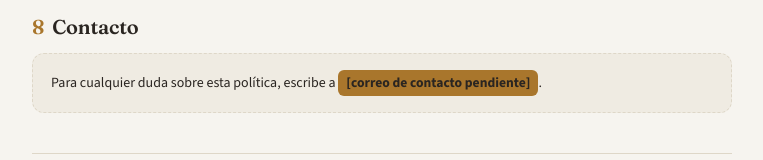
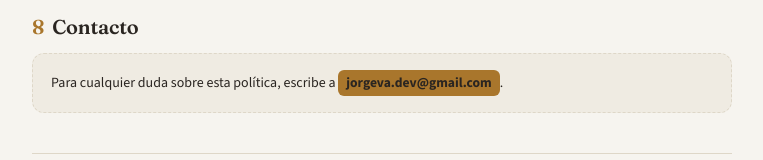
Before and after one commit to jorgeva-dev/maderapp-privacy, a plain HTML site: page index.html in a window 1280 px wide. Shown: the part 1874-2034 px from the top of the page, without its empty margins (258-1021 px from the left). Drawn offline with nearby package versions, Linux system fonts and the light colour scheme.

Commit message:
Add files via upload

```diff
--- a/index.html
+++ b/index.html
@@ -287,7 +287,7 @@
       <div class="contact-box">
         <p style="margin:0">
           Para cualquier duda sobre esta política, escribe a
-          <span class="pending">[correo de contacto pendiente]</span>.
+          <span class="pending">jorgeva.dev@gmail.com</span>.
         </p>
       </div>
     </section>
@@ -394,7 +394,7 @@
       <div class="contact-box">
         <p style="margin:0">
           For any question about this policy, write to
-          <span class="pending">[contact email pending]</span>.
+          <span class="pending">jorgeva.dev@gmail.com</span>.
         </p>
       </div>
     </section>
```
